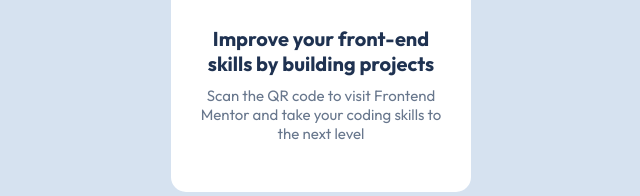
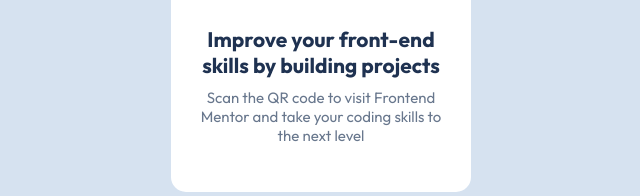
Before and after one commit to thiago-rocha-dev/projeto-card-qr-code, a plain HTML site: page index.html in a window 1280 px wide. Shown: the part 448-644 px from the top of the page, 319-959 px from the left. Drawn offline with Linux system fonts and the light colour scheme; files that its build step writes are made by us from their sources.

Commit message:
correção da unidade de medida do paragráfo

```diff
--- a/src/styles/styles.css
+++ b/src/styles/styles.css
@@ -24,7 +24,7 @@
 }
 
 main h1 {
-    font-size: 20px;
+    font-size: 21px;
     margin: 25px auto 10px auto;
     max-width: 250px;
     color: var(--cor-titulo);
@@ -32,7 +32,7 @@
 
 main p {
     font-size: 15px;
-    max-width: 25ch;
+    max-width: 250px;
     margin: 0 auto;
     color: var(--segunda-cor);
 }
```
